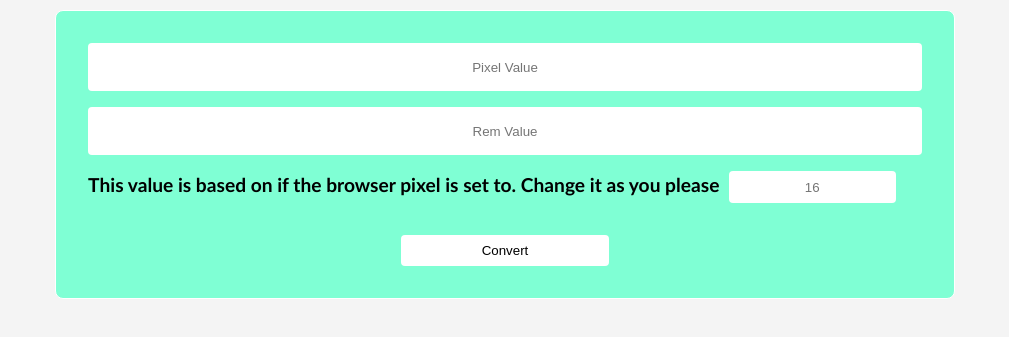
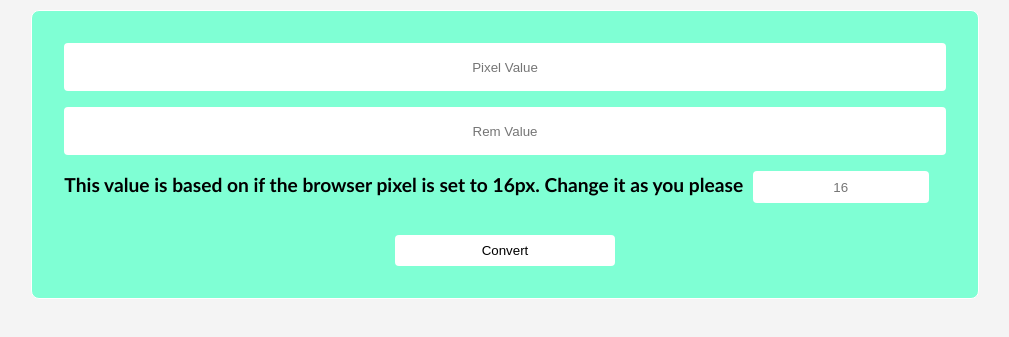
Before and after one commit to alrakib1/Pixel-to-Rem-converter, a plain HTML site: page index.html in a window 1280 px wide. Shown: the part 281-618 px from the top of the page, without its empty margins (135-1144 px from the left). Drawn offline with Linux system fonts and the light colour scheme.

Commit message:
third commit

```diff
--- a/index.html
+++ b/index.html
@@ -12,7 +12,7 @@
       <input type="text" id="px" placeholder="Pixel Value" />
       <input type="text" id="rem" placeholder="Rem Value" />
       <p class="description">
-        This value is based on if the browser pixel is set to. Change it as you
+        This value is based on if the browser pixel is set to 16px. Change it as you
         please
         <input id="b-rem" placeholder="16" value="16" />
       </p>
```
